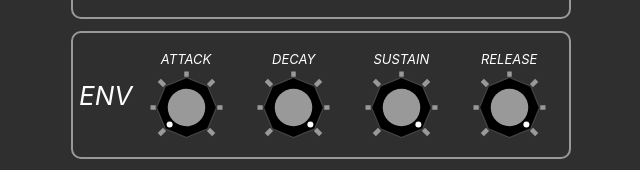
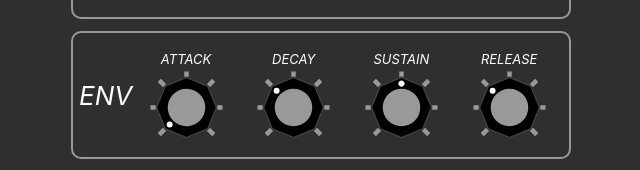
Before and after one commit to rhroberts/browsyn, a React (Create React App) app: page / in a window 1280 px wide. Shown: the part 423-593 px from the top of the page, without its empty margins (319-959 px from the left). Built offline with nearby package versions, Linux system fonts and the light colour scheme.

Commit message:
get amp envelope working

```diff
--- a/src/components/envelope/Envelope.tsx
+++ b/src/components/envelope/Envelope.tsx
@@ -1,38 +1,115 @@
 // Amplitude Envelope
+import { MutableRefObject } from "react";
 import Knob from "../knob/Knob";
+import useKnobValue from "../knob/useKnobValue";
 import styles from "./Envelope.module.css";
 
-function Envelope({ name }: { name: string }) {
+interface EnvParams {
+  attack: {
+    init: number;
+    min: number;
+    max: number;
+  };
+  decay: {
+    init: number;
+    min: number;
+    max: number;
+  };
+  sustain: {
+    init: number;
+    min: number;
+    max: number;
+  };
+  release: {
+    init: number;
+    min: number;
+    max: number;
+  };
+}
+
+interface EnvRef {
+  attack: number;
+  decay: number;
+  sustain: number;
+  release: number;
+}
+
+function Envelope({
+  name,
+  params,
+  env,
+}: {
+  name: string;
+  params: EnvParams;
+  env: MutableRefObject<EnvRef>;
+}) {
+  const { attack, decay, sustain, release } = params;
+  const { knobValue: knobAttack, onKnobMouseDown: knobAttackCallback } =
+    useKnobValue({
+      initValue: attack.init,
+      min: attack.min,
+      max: attack.max,
+      onChange: (value: number) => {
+        env.current.attack = value;
+      },
+    });
+  const { knobValue: knobDecay, onKnobMouseDown: knobDecayCallback } =
+    useKnobValue({
+      initValue: decay.init,
+      min: decay.min,
+      max: decay.max,
+      onChange: (value: number) => {
+        env.current.decay = value;
+      },
+    });
+  const { knobValue: knobSustain, onKnobMouseDown: knobSustainCallback } =
+    useKnobValue({
+      initValue: sustain.init,
+      min: sustain.min,
+      max: sustain.max,
+      onChange: (value: number) => {
+        env.current.sustain = value;
+      },
+    });
+  const { knobValue: knobRelease, onKnobMouseDown: knobReleaseCallback } =
+    useKnobValue({
+      initValue: release.init,
+      min: release.min,
+      max: release.max,
+      onChange: (value: number) => {
+        env.current.release = value;
+      },
+    });
   return (
     <div className={styles.envelope}>
       <label>{name.toUpperCase()}</label>
       <Knob
         name="attack"
-        value={0}
-        minValue={0}
-        maxValue={1}
-        onMouseDown={() => {}}
+        value={knobAttack}
+        minValue={attack.min}
+        maxValue={attack.max}
+        onMouseDown={knobAttackCallback}
       />
       <Knob
         name="decay"
-        value={1}
-        minValue={0}
-        maxValue={1}
-        onMouseDown={() => {}}
+        value={knobDecay}
+        minValue={decay.min}
+        maxValue={decay.max}
+        onMouseDown={knobDecayCallback}
       />
       <Knob
         name="sustain"
-        value={1}
-        minValue={0}
-        maxValue={1}
-        onMouseDown={() => {}}
+        value={knobSustain}
+        minValue={sustain.min}
+        maxValue={sustain.max}
+        onMouseDown={knobSustainCallback}
       />
       <Knob
         name="release"
-        value={1}
-        minValue={0}
-        maxValue={1}
-        onMouseDown={() => {}}
+        value={knobRelease}
+        minValue={release.min}
+        maxValue={release.max}
+        onMouseDown={knobReleaseCallback}
       />
     </div>
   );
--- a/src/components/knob/useKnobValue.ts
+++ b/src/components/knob/useKnobValue.ts
@@ -1,3 +1,6 @@
+// Custom hook change value and set proper callbacks for Knob component
+// We pass in initial parameter value, min, and max, and a callback for setting value
+// useKnobValue returns value and a callback to pass down to the knob component itself
 import { useEffect, useReducer } from "react";
 import { calcKnobValue } from "./utils";
 
--- a/src/components/oscillator/Oscillator.tsx
+++ b/src/components/oscillator/Oscillator.tsx
@@ -26,7 +26,7 @@ function Oscillator({
   name: string;
   params: OscillatorParams;
   oscNode: MutableRefObject<OscillatorNode>;
-  gainNode: MutableRefObject<GainNode>;
+  gainNode: GainNode;
 }) {
   const { amount, detune, type } = params;
   const { knobValue: knobAmount, onKnobMouseDown: knobAmountCallback } =
@@ -35,7 +35,7 @@ function Oscillator({
       min: amount.min,
       max: amount.max,
       onChange: (value: number) => {
-        gainNode.current.gain.value = value;
+        gainNode.gain.value = value;
       },
     });
 
--- a/src/components/synth/Synth.tsx
+++ b/src/components/synth/Synth.tsx
@@ -1,95 +1,98 @@
 import { useRef } from "react";
 import Envelope from "../envelope/Envelope";
 import Keyboard from "../keyboard/Keyboard";
-import Knob from "../knob/Knob";
-import useKnobValue from "../knob/useKnobValue";
 import Oscillator from "../oscillator/Oscillator";
+import Volume from "../volume/Volume";
 import params from "./params";
 import styles from "./Synth.module.css";
 
+// because audioCtx and friends need to persist, we define them outside of component
+var audioCtx = new AudioContext();
+const globalVolume = new GainNode(audioCtx, {
+  gain: params.globalVolume.init,
+});
+const osc1Amount = new GainNode(audioCtx, {
+  gain: params.osc1.amount.init,
+});
+const osc2Amount = new GainNode(audioCtx, {
+  gain: params.osc2.amount.init,
+});
+const ampEnvelope = new GainNode(audioCtx, {
+  gain: 0, // distinct from knob value, we always want amp envelope to start at 0
+});
+
+// the main synthesizer component
 function Synth() {
-  // to persist across renders, make these refs
-  // for audio, it's crucial these don't change unnecessarily
-  var audioCtxRef = useRef(new AudioContext());
-  const globalVolume = useRef(
-    new GainNode(audioCtxRef.current, {
-      gain: params.globalVolume.init,
-    })
-  );
+  // these need to persist and get recreated in triggerNote so we define them here
+  // oscillators can't be `start()`ed more than once, so we just recreate them each
+  // time a note is triggered
   const osc1 = useRef(
-    new OscillatorNode(audioCtxRef.current, {
+    new OscillatorNode(audioCtx, {
       type: params.osc1.type as OscillatorType,
     })
   );
-  const osc1Amount = useRef(
-    new GainNode(audioCtxRef.current, {
-      gain: params.osc1.amount.init,
-    })
-  );
   const osc2 = useRef(
-    new OscillatorNode(audioCtxRef.current, {
+    new OscillatorNode(audioCtx, {
       type: params.osc2.type as OscillatorType,
     })
   );
-  const osc2Amount = useRef(
-    new GainNode(audioCtxRef.current, {
-      gain: params.osc2.amount.init,
-    })
-  );
-
-  // Below, we set and provide callbacks for the main synthesizer parameters.
-  // We pass in initial parameter value, min, and max, and a callback for setting value
-  // useKnobValue returns value and a callback to pass down to the knob component itself
-  const { knobValue: volume, onKnobMouseDown: globalVolumeCallback } =
-    useKnobValue({
-      initValue: params.globalVolume.init,
-      min: params.globalVolume.min,
-      max: params.globalVolume.max,
-      onChange: (value: number) => {
-        globalVolume.current.gain.setValueAtTime(
-          value,
-          audioCtxRef.current.currentTime
-        );
-      },
-    });
+  const env = useRef({
+    attack: params.env.attack.init,
+    decay: params.env.decay.init,
+    sustain: params.env.sustain.init,
+    release: params.env.release.init,
+  });
 
   // callback for playing a note
   const triggerNote = (freq: number) => {
+    // disconnect previous oscillators, to create monophonic behavior
+    osc1.current.disconnect();
+    osc2.current.disconnect();
+    // set note start time
+    const time = audioCtx.currentTime;
+    const noteLength =
+      env.current.attack + env.current.decay + env.current.release;
+    // set up amplitude envelope
+    ampEnvelope.gain.cancelScheduledValues(time);
+    ampEnvelope.gain.setValueAtTime(0, time);
+    ampEnvelope.gain.linearRampToValueAtTime(1, time + env.current.attack);
+    ampEnvelope.gain.linearRampToValueAtTime(
+      env.current.sustain,
+      time + env.current.attack + env.current.decay
+    );
+    ampEnvelope.gain.linearRampToValueAtTime(0, time + noteLength);
     // osc1 chain
-    osc1.current = new OscillatorNode(audioCtxRef.current, {
+    osc1.current = new OscillatorNode(audioCtx, {
       type: osc1.current.type,
       frequency: freq,
       detune: osc1.current.detune.value,
     });
     osc1.current
-      .connect(osc1Amount.current)
-      .connect(globalVolume.current)
-      .connect(audioCtxRef.current.destination);
-    osc1.current.start(audioCtxRef.current.currentTime);
-    osc1.current.stop(audioCtxRef.current.currentTime + 2);
+      .connect(osc1Amount)
+      .connect(ampEnvelope)
+      .connect(globalVolume)
+      .connect(audioCtx.destination);
     // osc2 chain
-    osc2.current = new OscillatorNode(audioCtxRef.current, {
+    osc2.current = new OscillatorNode(audioCtx, {
       type: osc2.current.type,
       frequency: freq,
       detune: osc2.current.detune.value,
     });
     osc2.current
-      .connect(osc2Amount.current)
-      .connect(globalVolume.current)
-      .connect(audioCtxRef.current.destination);
-    osc2.current.start(audioCtxRef.current.currentTime);
-    osc2.current.stop(audioCtxRef.current.currentTime + 2);
+      .connect(osc2Amount)
+      .connect(ampEnvelope)
+      .connect(globalVolume)
+      .connect(audioCtx.destination);
+    // start/stop oscillators
+    osc1.current.start(time);
+    osc2.current.start(audioCtx.currentTime);
+    osc1.current.stop(time + noteLength);
+    osc2.current.stop(audioCtx.currentTime + noteLength);
   };
 
   return (
     <div id={styles.synth}>
-      <Knob
-        name="volume"
-        value={volume}
-        minValue={params.globalVolume.min}
-        maxValue={params.globalVolume.max}
-        onMouseDown={globalVolumeCallback}
-      />
+      <Volume params={params.globalVolume} gainNode={globalVolume} />
       <Oscillator
         name="osc1"
         params={params.osc1}
@@ -102,7 +105,7 @@ function Synth() {
         oscNode={osc2}
         gainNode={osc2Amount}
       />
-      <Envelope name="env" />
+      <Envelope name="env" params={params.env} env={env} />
       <Keyboard
         height={150}
         width={500}
--- a/src/components/synth/params.ts
+++ b/src/components/synth/params.ts
@@ -27,6 +27,29 @@ const params = {
     },
     type: "sawtooth" as OscillatorType,
   },
+  env: {
+    attack: {
+      init: 0,
+      min: 0,
+      max: 1,
+    },
+    decay: {
+      init: 0.3333,
+      min: 0,
+      max: 1,
+    },
+    sustain: {
+      // pertains to gain level (all other env params are temporal)
+      init: 0.5,
+      min: 0,
+      max: 1,
+    },
+    release: {
+      init: 0.3333,
+      min: 0,
+      max: 1,
+    },
+  },
 };
 
 export default params;
--- /dev/null
+++ b/src/components/volume/Volume.module.css
@@ -0,0 +1,2 @@
+#globalVolume {
+}
--- /dev/null
+++ b/src/components/volume/Volume.tsx
@@ -0,0 +1,38 @@
+import Knob from "../knob/Knob";
+import useKnobValue from "../knob/useKnobValue";
+import styles from "./Volume.module.css";
+interface VolumeParams {
+  init: number;
+  min: number;
+  max: number;
+}
+
+function Volume({
+  params,
+  gainNode,
+}: {
+  params: VolumeParams;
+  gainNode: GainNode;
+}) {
+  const { knobValue: volume, onKnobMouseDown } = useKnobValue({
+    initValue: params.init,
+    min: params.min,
+    max: params.max,
+    onChange: (value: number) => {
+      gainNode.gain.value = value;
+    },
+  });
+  return (
+    <div id={styles.globalVolume}>
+      <Knob
+        name="volume"
+        value={volume}
+        minValue={params.min}
+        maxValue={params.max}
+        onMouseDown={onKnobMouseDown}
+      />
+    </div>
+  );
+}
+
+export default Volume;
```
